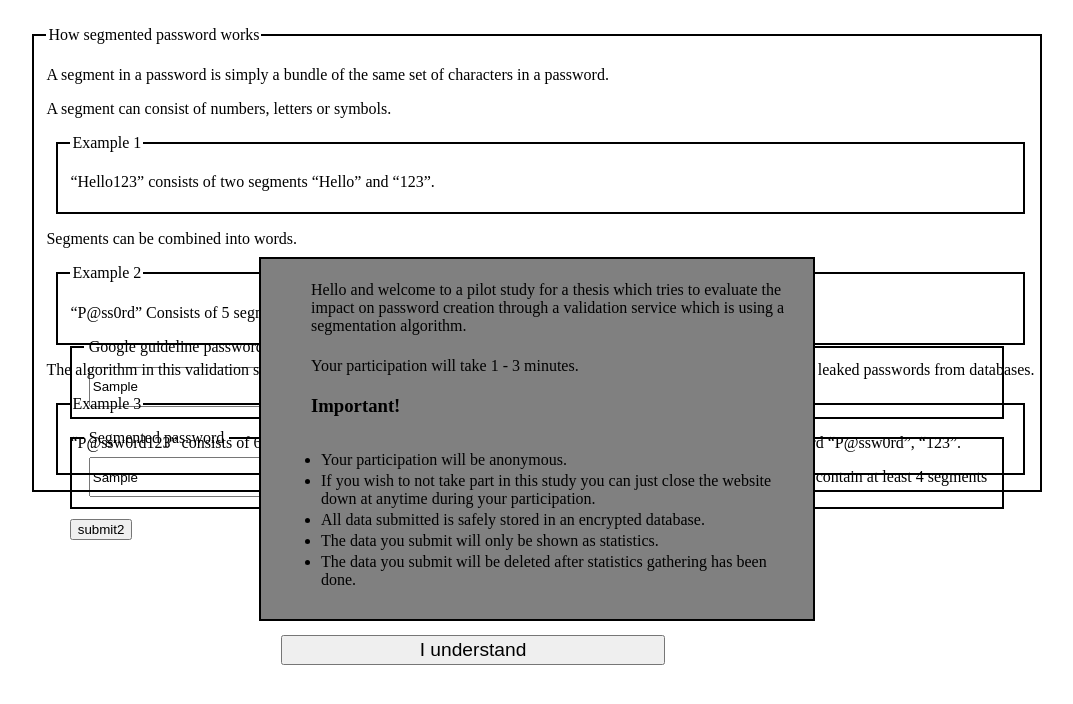
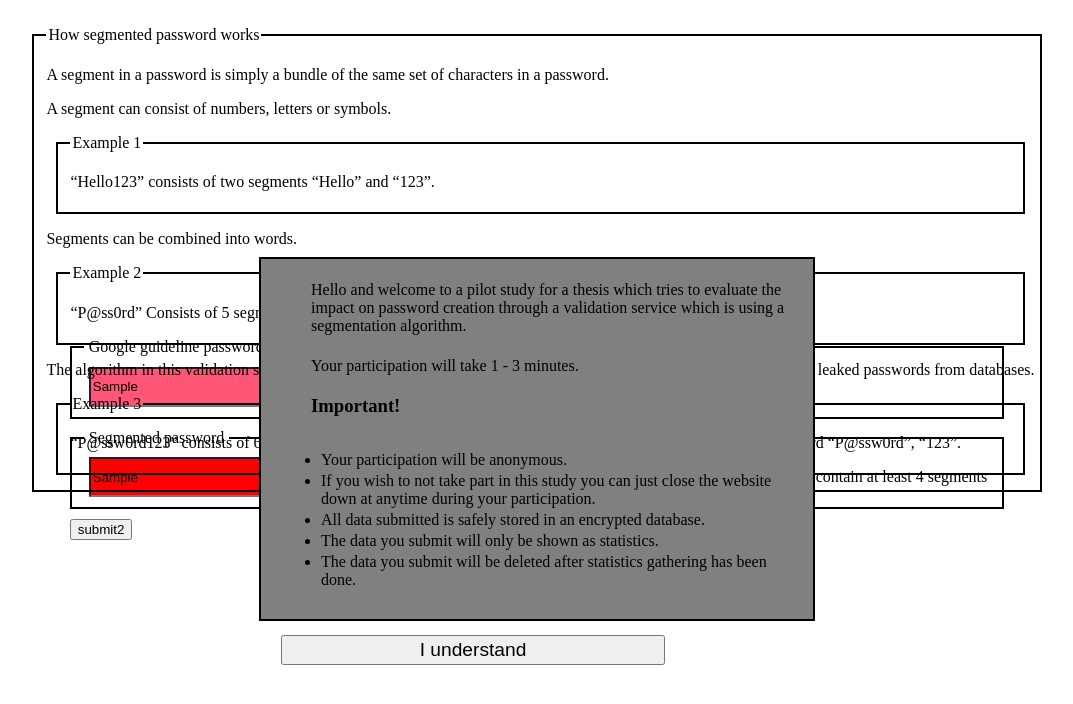
Before and after one commit to b19karhj/Examen-2023, a plain HTML site: page index.html in a window 1280 px wide. Both pictures are taken after typing "Sample", "Sample" into the empty fields and a click on the input "submit2". Shown: the whole page, without its empty margins (111-1184 px from the left). Drawn offline with nearby package versions, Linux system fonts and the light colour scheme.

Commit message:
Checks added
Checks to see if both passwords meets the guidelines have been added

```diff
--- a/index.html
+++ b/index.html
@@ -218,7 +218,7 @@
                     </div>
                 </fieldset>
             </div>
-            <input id="button" type="submit" value="submit2" onclick="MSA();">
+            <input id="button" type="submit" value="submit2" onclick="passwordCheck();">
         </div>
     </div>
     </div>
@@ -296,9 +296,90 @@
         </div>
     </div>
     <script>
-    document.getElementById("infoBtn").addEventListener("click", displayInfo);
-    function displayInfo(){
-        document.getElementById("info").style.display="none";
+        document.getElementById("infoBtn").addEventListener("click", displayInfo);
+        function displayInfo(){
+            document.getElementById("info").style.display="none";
+        }
+
+    function passwordCheck(){
+
+        var gcheck = document.getElementById("noMSA");
+        var g = document.getElementById("noMSA").value;
+        let google = false;
+
+        if(g.length >= 8){
+            google = true;
+        }else{
+            gcheck.style.backgroundColor = "#f57";
+        }
+
+        const numberCheck = /^[0-9]/;
+        const specialCharacterCheck = /^\W/;
+        const alphabetCheck = (/[a-zA-z]/);
+
+        let msaP = document.getElementById("MSA");
+        let msaPasscheck = document.getElementById("MSA").value;
+        let segmentcheck = [];
+        let msaB = false;
+        while(msaPasscheck.length != 0){
+            if(msaPasscheck.match(numberCheck)){
+                segmentcheck.push(msaPasscheck.match(numberCheck));
+                msaPasscheck = msaPasscheck.substring(1);
+
+            }else if(msaPasscheck.match(specialCharacterCheck)){
+                segmentcheck.push(msaPasscheck.match(specialCharacterCheck));
+                msaPasscheck = msaPasscheck.substring(1);
+            }else if(msaPasscheck.match(alphabetCheck)){
+                segmentcheck.push(msaPasscheck.match(alphabetCheck));
+                msaPasscheck = msaPasscheck.substring(1);
+            }
+
+        }
+        const numbersCheck = (/[0-9]/);
+        const notNumber = /^\D/;
+        const specialCharactersCheck = /^\W/;
+        const alphabetsCheck = /^[a-zA-Z]/
+
+        var concatSegments = segmentcheck.toString().split(/,/g);
+        segmentcheck = [];
+
+        if(segmentcheck.length == 0){
+            segmentcheck  = segmentcheck .concat(concatSegments[0]);
+            concatSegments = concatSegments.slice(1);
+        }
+        for(let i = 0; concatSegments.length > 0; i++){
+
+            if(segmentcheck[i] == ","){ //If , == i, then add 1 to i
+                i++;
+            }
+            if(segmentcheck[i].match(numbersCheck) && concatSegments[0].match(numbersCheck) ||
+                segmentcheck[i].match(specialCharactersCheck) && concatSegments[0].match(specialCharactersCheck) ||
+                segmentcheck[i].match(alphabetsCheck) && concatSegments[0].match(alphabetsCheck)
+                ){//If i and segment0 is the same char
+
+                    segmentcheck = segmentcheck.concat(concatSegments[0]);
+                    concatSegments = concatSegments.slice(1);
+
+            }else{ //if element [i] does not match the char in segments[0]
+
+                segmentcheck = segmentcheck.concat(",",concatSegments[0]); //Cocats , and element to string.
+                concatSegments = concatSegments.slice(1); //Revmoves first element
+
+            }
+        }
+        segmentcheck = segmentcheck.join("").split(/,/g);
+        if(segmentcheck.length >= 4){
+            msaB = true
+        }
+        else{
+            msaP.style.background= "red";
+        }
+        if(google == true && msaB == true){
+            MSA();
+
+        }
+        google = false;
+        msaB = false;
     }
          //var words; //Global veriabel som håller innehåller alla ord från ordlistan.
 
@@ -441,7 +522,7 @@
             var returnData;
             var returnWait = false;
             var googlePassword;
-            googlePassword = document.getElementById("google").value;
+            //googlePassword = document.getElementById("google").value;
             password = document.getElementById("MSA").value;
             nonchangedPassword = password;
             cleanPassword = password;
@@ -570,11 +651,10 @@
 
                     var segments;
                     var segmentsExpected;
-
+                    alert(segmentationTracker)
                     segments = segmentationTracker.toString().split(/,/g);//Converts to string and split and save it to varibal segments
                     segmentsExpected = storeSpecialWords.toString().split(/,/g);
-
-
+                    alert(segments)
                     if(segmentedPassword.length == 0){
                         segmentedPassword = segmentedPassword.concat(segments[0]);
                         expectedPassword = expectedPassword.concat(segmentsExpected[0]);
```
